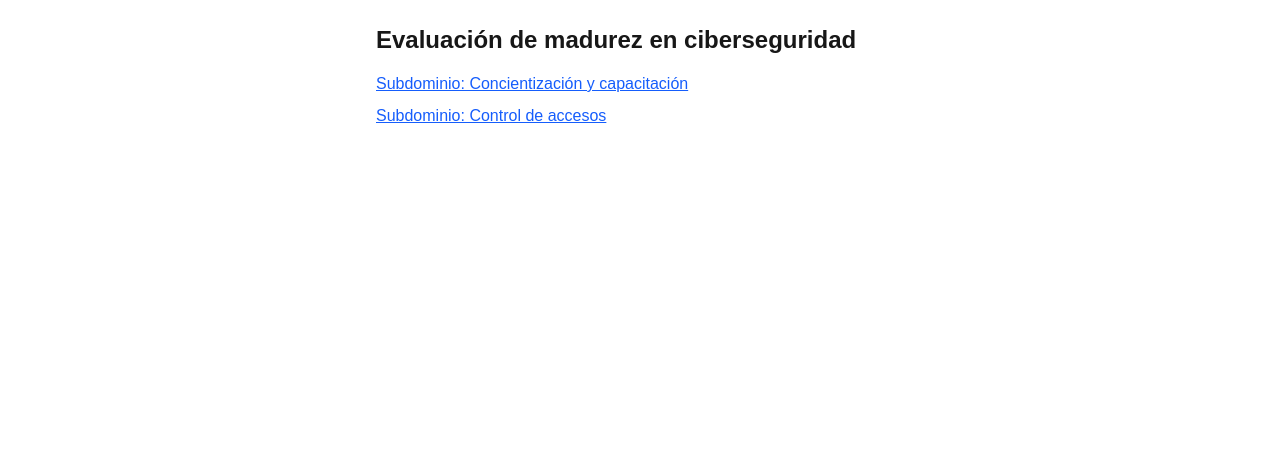
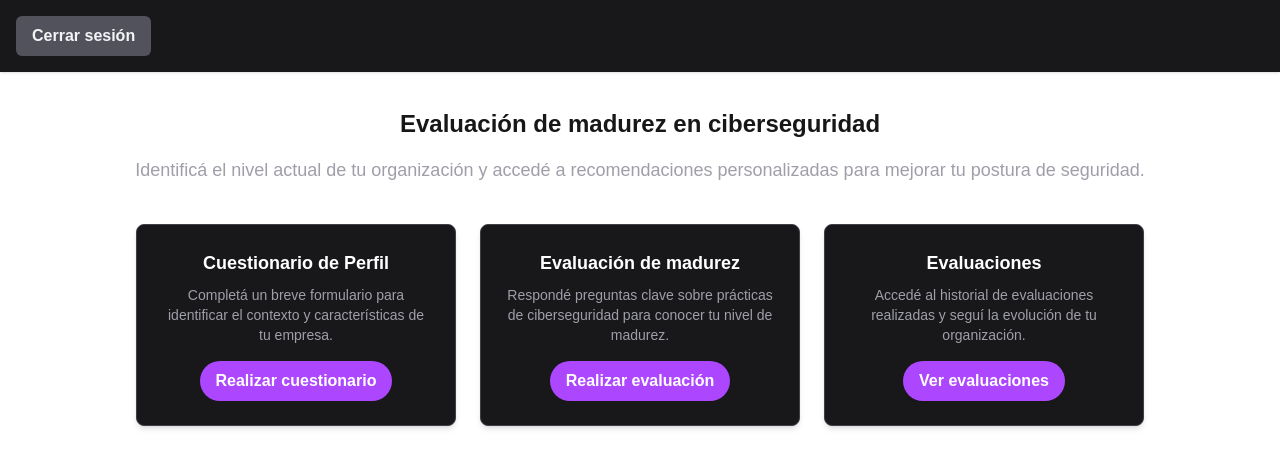
Before and after one commit to jimefle/maturity, a Next.js app: page / in a window 1280 px wide. Shown: the top 468 px of the page. Built offline with nearby package versions, Linux system fonts and the light colour scheme.

Commit message:
interfaz maquetas + botón volver

```diff
--- a/src/app/access/page.js
+++ /dev/null
@@ -1,21 +0,0 @@
-'use client';
-import { useEffect, useState } from "react";
-import { v4 as uuidv4 } from 'uuid';
-import Questionnaire from "../components/questionnaire";
-import { accessQuestions } from '../utils/accessQuestions';
-
-export default function AwarenessPafe(){
-    const [evaluationId, setEvaluationId] = useState('');
-
-    useEffect(()=>{
-        const id = localStorage.getItem('evaluationId') || uuidv4();
-        localStorage.setItem('evaluationId',id);
-        setEvaluationId(id)
-    },[]);
-
-    return (
-        evaluationId && (
-            <Questionnaire questions={accessQuestions} subdomain={"Control de acceso"} evaluationId={evaluationId}/>
-        )
-    )
-}
--- a/src/app/api/save-assessment/route.js
+++ b/src/app/api/save-assessment/route.js
@@ -4,13 +4,13 @@ export async function POST(request) {
     try {
         const body = await request.json();
 
-        const {evaluationId, subdomain, responses, level } = body; // valido los datos recibidos
-        if (!evaluationId ||!subdomain || !Array.isArray(responses) || typeof level !== 'string') {
+        const {evaluationId, subdomain, responses, level , prog} = body; // valido los datos recibidos
+        if (!evaluationId ||!subdomain || !Array.isArray(responses) || typeof level !== 'string' || !prog) {
             return new Response(JSON.stringify({ error: 'Datos inválidos' }), {
         status: 400,
         });
         }
-        console.log('✅ Evaluación recibida:', { evaluationId, subdomain, responses, level });
+        console.log('✅ Evaluación recibida:', { evaluationId, subdomain, responses, level, prog });
 
         return new Response(JSON.stringify({ message: 'Guardado con éxito' }), {
             status: 200,
--- a/src/app/awareness/page.js
+++ b/src/app/awareness/page.js
@@ -2,6 +2,7 @@
 import { useEffect, useState } from "react";
 import { v4 as uuidv4 } from 'uuid';
 import Questionnaire from "../components/questionnaire";
+import Link from 'next/link';
 
 export default function AwarenessPafe(){
     const [evaluationId, setEvaluationId] = useState('');
@@ -13,8 +14,20 @@ export default function AwarenessPafe(){
     },[]);
 
     return (
-        evaluationId && (
-            <Questionnaire subdomain="Concientización y capacitación" evaluationId={evaluationId}/>
-        )
+        <main className="bf-zinc-100 max-w-2xl mx-auto min-w-screen">
+        <header className="flex  p-4 bg-zinc-900 shadow-sm">
+            <button className="flex justify-start items-center gap-2 bg-zinc-600 hover:bg-zinc-700 text-gray-100 font-semibold py-2 px-4 rounded-md transition">
+            Cerrar sesión
+            </button>
+        </header>
+        <div>
+        {evaluationId && (
+                    <Questionnaire subdomain="Concientización y capacitación" evaluationId={evaluationId}/>
+                )}
+
+        <Link href="/" className="bg-purple-500 hover:bg-purple-800 text-white font-semibold py-2 px-4 rounded-full inline-block transition duration-200">
+            Volver</Link>
+        </div>
+        </main>
     )
 }
--- /dev/null
+++ b/src/app/components/card.js
@@ -0,0 +1,14 @@
+'use client';
+import Link from 'next/link';
+
+export default function Card({titulo, descrip, boton, href}){
+    return(
+        <div class="bg-zinc-900 text-center text-white p-6 rounded-lg shadow-md w-full max-w-xs border border-zinc-700">
+            <h2 class="text-lg font-semibold mb-2">{titulo}</h2>
+            <p class="text-sm text-zinc-400 mb-4">{descrip}</p>
+            <Link href={href} className="bg-purple-500 hover:bg-purple-800 text-white font-semibold py-2 px-4 rounded-full inline-block transition duration-200">
+            {boton}</Link>
+        </div>
+    );
+
+};
--- a/src/app/components/questionnaire.js
+++ b/src/app/components/questionnaire.js
@@ -2,6 +2,7 @@
 
 import { useRouter } from 'next/navigation';
 import { useEffect, useState } from 'react';
+import Link from 'next/link';
 
 export default function Questionnaire({subdomain, evaluationId}) {
   const [questions, setQuestions] = useState([]);
@@ -48,8 +49,8 @@ export default function Questionnaire({subdomain, evaluationId}) {
     if(nextId){
       setCurrentQuestionId(nextId)
     } else{
-      const finalLevel = await calculateLevel({...responses, [currentQuestionId]:responses[currentQuestionId]})
-      router.push(`/?result=${encodeURIComponent(finalLevel)}`);
+      const {level, prog} = await calculateLevel({...responses, [currentQuestionId]:responses[currentQuestionId]});
+      router.push(`/?level=${encodeURIComponent(level)}&prog=${prog}`);
     }
   };
 
@@ -59,14 +60,18 @@ export default function Questionnaire({subdomain, evaluationId}) {
     const resp = idsQuestions.map(id => {
     const val = allResponses[id];
     return val !== undefined ? Number(val) : 0; // le asigno nivel 0 si no respondio la pregunta (por tema de grafo)
-    });// Object.values(allResponses);
-    const total = resp.reduce((acc, val) => acc + Number(val), 0);
-    const average = total / idsQuestions.length;
+    });
+    console.log(resp)
+    // nivel de progresión
+    const totalImplemented = resp.filter(val => val !== 0);
+    const prog = (totalImplemented.length/resp.length)*100;
 
+    // nivel de capacidad
+    const min = totalImplemented.length>0? Math.min(...totalImplemented) : null;
     let level = 'Nivel 0';
-    if (average < 2) level = 'Nivel 1';
-    else if (average < 3) level = 'Nivel 2';
-    else level = 'Nivel 3';
+    if (min === 2) level = 'Nivel 2';
+    else if (min === 3) level = 'Nivel 3';
+    else if (min === 1) level = 'Nivel 1';
 
     // Enviar a la API
     try {
@@ -77,7 +82,8 @@ export default function Questionnaire({subdomain, evaluationId}) {
           evaluationId,
           subdomain: 'Concientización y capacitación',
           responses: responses,
-          level
+          level,
+          prog
         }),
       });
 
@@ -86,7 +92,7 @@ export default function Questionnaire({subdomain, evaluationId}) {
     } catch (err) {
       console.error('❌ Error al enviar los datos:', err);
     }
-    return level;
+    return {level, prog};
   };
 
   if (loading) return <p>Cargando preguntas...</p>;
@@ -94,10 +100,15 @@ export default function Questionnaire({subdomain, evaluationId}) {
   if (!currentQuestion) return <p>Cargando pregunta...</p>;
 
   return (
-    <div className="max-w-3xl mx-auto p-6">
-      <h1 className="text-2xl font-bold mb-4">Subdominio: {subdomain}</h1>
+    <div className="max-h-screen mx-auto items-center">
+      <main className="max-w-4xl mx-auto p-6 ">
+      <h1 className="text-2xl font-bold text-zinc-100 mb-2 text-center">Evaluación de madurez</h1>
+      <p className="text-zinc-500 mb-6 max-w-2xl mx-auto text-center">
+          Lorem ipsum dolor sit amet consectetur adipiscing elit. Consectetur adipiscing elit quisque faucibus ex sapien vitae.
+          Ex sapien vitae pellentesque sem placerat in id.
+      </p>
 
-      <div key={currentQuestion.id} className="mb-6 border p-4 rounded">
+      <div key={currentQuestion.id} className="mt-10 mb-10 flex flex-col">
         <p className="font-medium mb-1">{currentQuestion.text}</p>
         <p className="text-sm text-gray-600 italic mb-3">{currentQuestion.example}</p>
         <div className="space-y-1">
@@ -118,12 +129,13 @@ export default function Questionnaire({subdomain, evaluationId}) {
           <button
             disabled={responses[currentQuestion.id] === undefined}
             onClick={handleNext}
-            className="mt-4 px-4 py-2 bg-blue-600 text-white rounded hover:bg-blue-700"
+            className="bg-purple-500 hover:bg-purple-800 text-white font-semibold py-2 px-4 rounded-full transition duration-200 m-2"
           >
           {currentQuestion.next? 'Siguiente' : 'Finalizar'}
         </button>
 
       </div>
+      </main>
     </div>
   );
 }
--- a/src/app/page.js
+++ b/src/app/page.js
@@ -1,31 +1,39 @@
 'use client';
+import { useSearchParams } from 'next/navigation';
+import Card from './components/card';
 import Link from 'next/link';
-import { useSearchParams } from 'next/navigation';
 
 export default function Home() {
   const searchParams = useSearchParams();
-  const result = searchParams.get('result')
-  console.log(result)
+  const level = searchParams.get('level');
+  const prog = searchParams.get('prog');
+
   return (
-    <main className="max-w-xl mx-auto p-6">
-      <h1 className="text-2xl font-bold mb-4">Evaluación de madurez en ciberseguridad</h1>
-      <ul className="space-y-2">
-        <li>
-          <Link href="/awareness" className="text-blue-600 underline">
-            Subdominio: Concientización y capacitación
-          </Link>
-        </li>
-        <li>
-          <Link href="/access" className="text-blue-600 underline">
-            Subdominio: Control de accesos
-          </Link>
-        </li>
-        {/* Más subdominios aquí */}
-      </ul>
-      {result && (
-        <p className="mt-4 text-lg font-semibold">
-          Resultado final para este subdominio: {result}
-        </p>
+    <main className="min-h-screen bf-zinc-100 max-w-2xl mx-auto min-w-screen">
+      <header className="flex  p-4 bg-zinc-900 shadow-sm">
+        <button className="flex justify-start items-center gap-2 bg-zinc-600 hover:bg-zinc-700 text-gray-100 font-semibold py-2 px-4 rounded-md transition">
+        Cerrar sesión
+        </button>
+      </header>
+      <h1 className="text-2xl font-bold mb-4 text-center pt-9">Evaluación de madurez en ciberseguridad</h1>
+      <h3 className="text-lg text-zinc-400 mb-4 text-center">Identificá el nivel actual de tu organización y accedé a recomendaciones personalizadas para mejorar tu postura de seguridad.</h3>
+      <div className="flex flex-col md:flex-row justify-center items-center gap-6 mt-10 mb-10">
+        <Card titulo="Cuestionario de Perfil" descrip="Completá un breve formulario para identificar el contexto y características de tu empresa."
+          boton={"Realizar cuestionario"} href=""/>
+        <Card titulo="Evaluación de madurez" descrip="Respondé preguntas clave sobre prácticas de ciberseguridad para conocer tu nivel de madurez."
+          boton={"Realizar evaluación"} href="/awareness"/>
+        <Card titulo="Evaluaciones" descrip="Accedé al historial de evaluaciones realizadas y seguí la evolución de tu organización."
+          boton={"Ver evaluaciones"} href=""/>
+      </div>
+      {level && prog && (
+        <div>
+          <p className="mt-4 text-lg font-semibold">
+          Resultado final para este subdominio: {level}
+          </p>
+          <p className="mt-4 text-lg font-semibold">
+          Resultado final para este subdominio: {prog}%
+          </p>
+        </div>
       )}
 
     </main>
```
